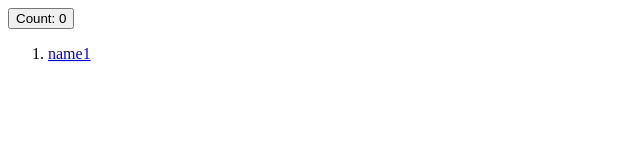
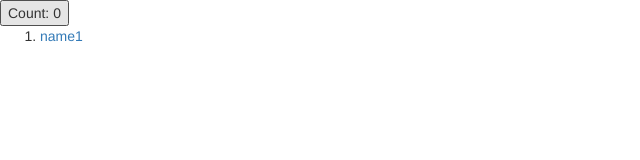
Before and after one commit to sbairos/hackday2016, a React app: page www/index.html in a window 1280 px wide. Shown: the whole page, without its empty margins (0-640 px from the left). Built offline with nearby package versions, Linux system fonts and the light colour scheme.

Commit message:
react-bootstrap added

```diff
--- a/package.json
+++ b/package.json
@@ -18,6 +18,7 @@
     "babel-preset-react": "^6.16.0",
     "express": "^4.14.0",
     "react": "^15.4.1",
+    "react-bootstrap": "^0.30.7",
     "react-dom": "^15.4.1",
     "webpack": "^1.13.3",
     "webpack-dev-middleware": "^1.8.4"
--- a/www/index.html
+++ b/www/index.html
@@ -1,5 +1,7 @@
 <html>
 <head>
+	<!-- Latest compiled and minified CSS -->
+<link rel="stylesheet" href="https://maxcdn.bootstrapcdn.com/bootstrap/latest/css/bootstrap.min.css">
   <script src="/bundle.js" ></script>
 </head>
 <body>
```
